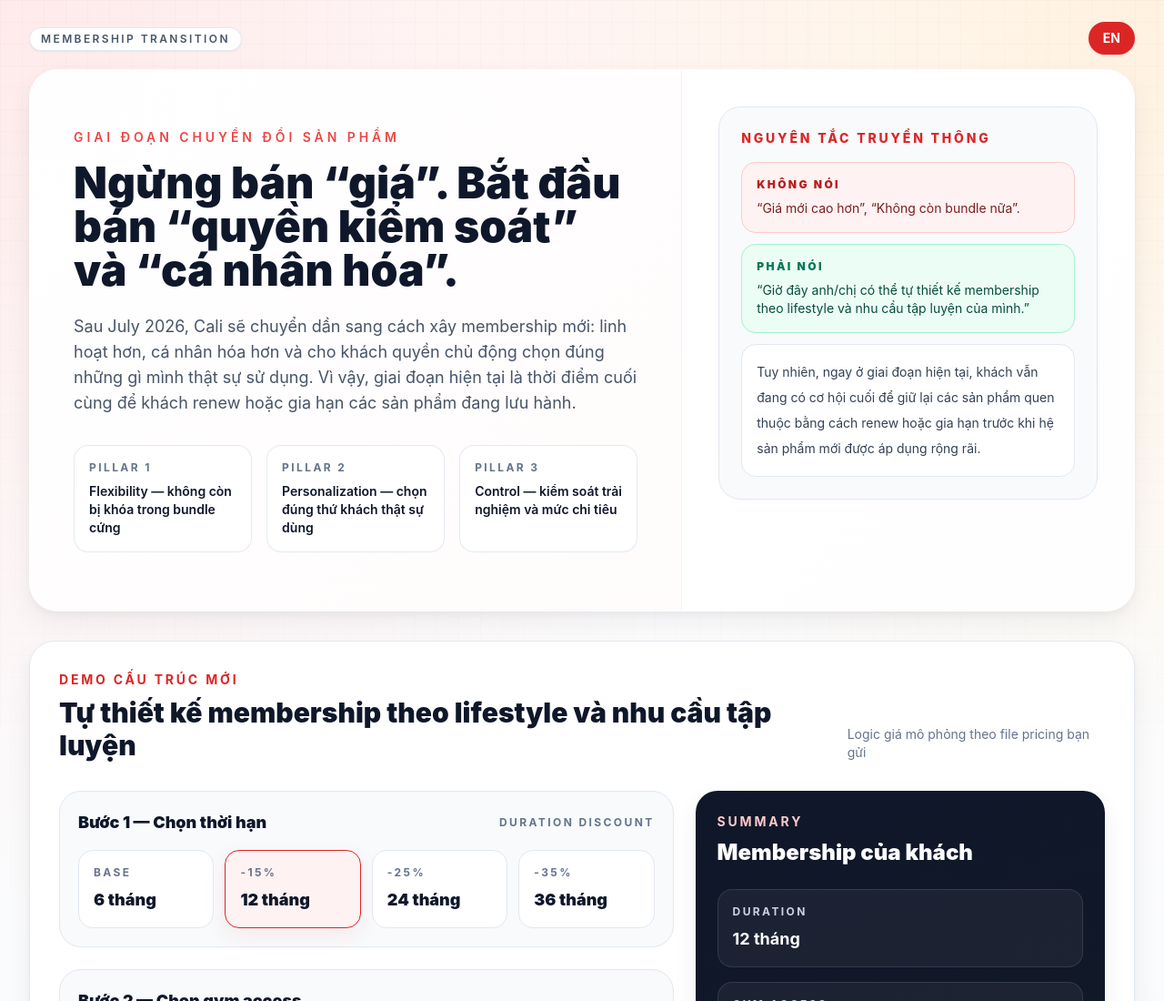
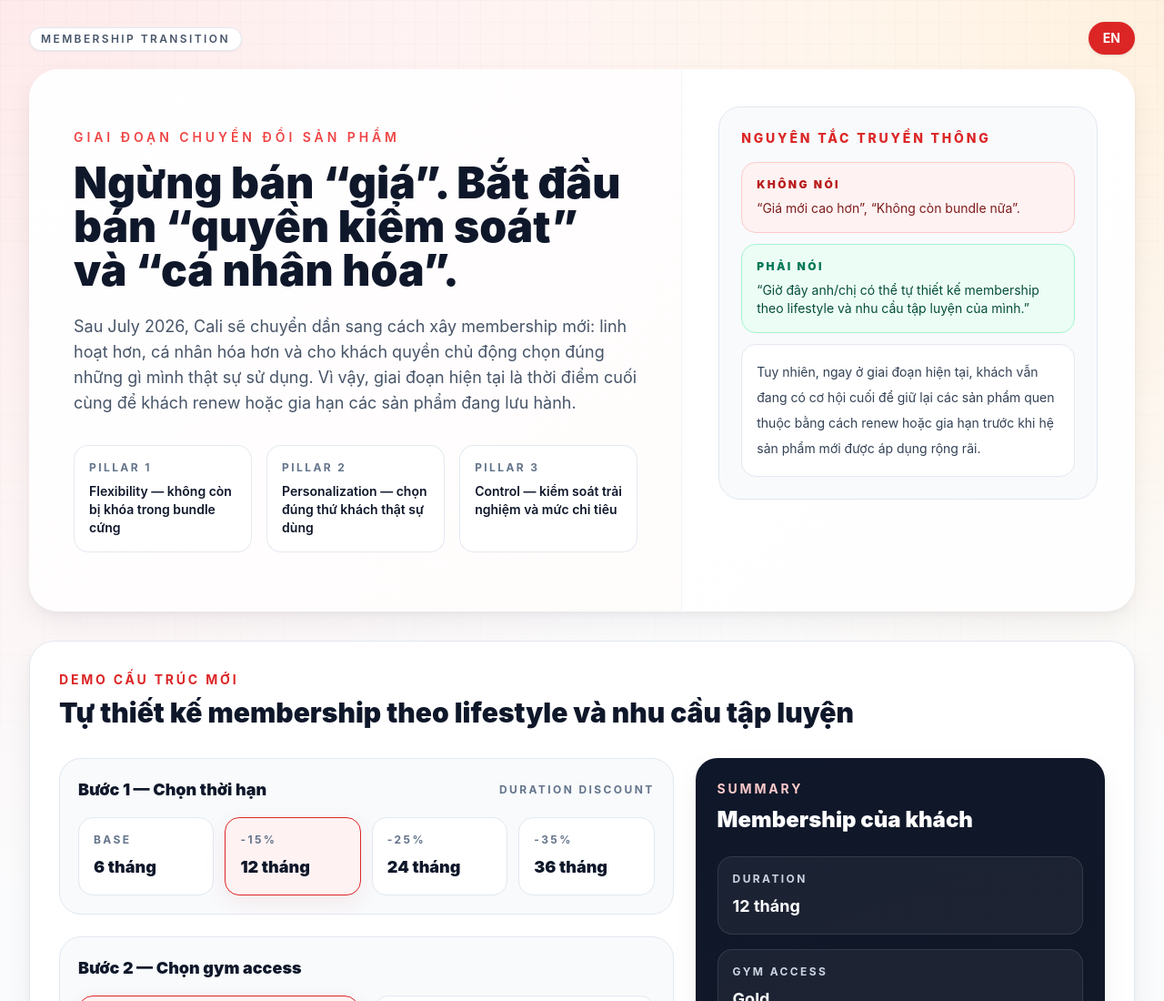
Before and after one commit to dtchien401/cali-newmodel, a plain HTML site: page index.html in a window 1280 px wide. Shown: the top 1100 px of the page at 91% size. Drawn offline with nearby package versions, Linux system fonts and the light colour scheme.

Commit message:
Update index.html

```diff
--- a/index.html
+++ b/index.html
@@ -160,8 +160,7 @@
           </h2>
         </div>
 
-        <div class="lang-vi text-sm text-slate-500">
-          Logic giá mô phỏng theo file pricing bạn gửi
+
         </div>
         <div class="lang-en lang-hidden text-sm text-slate-500">
           Pricing logic simulated from the pricing file you shared
```
